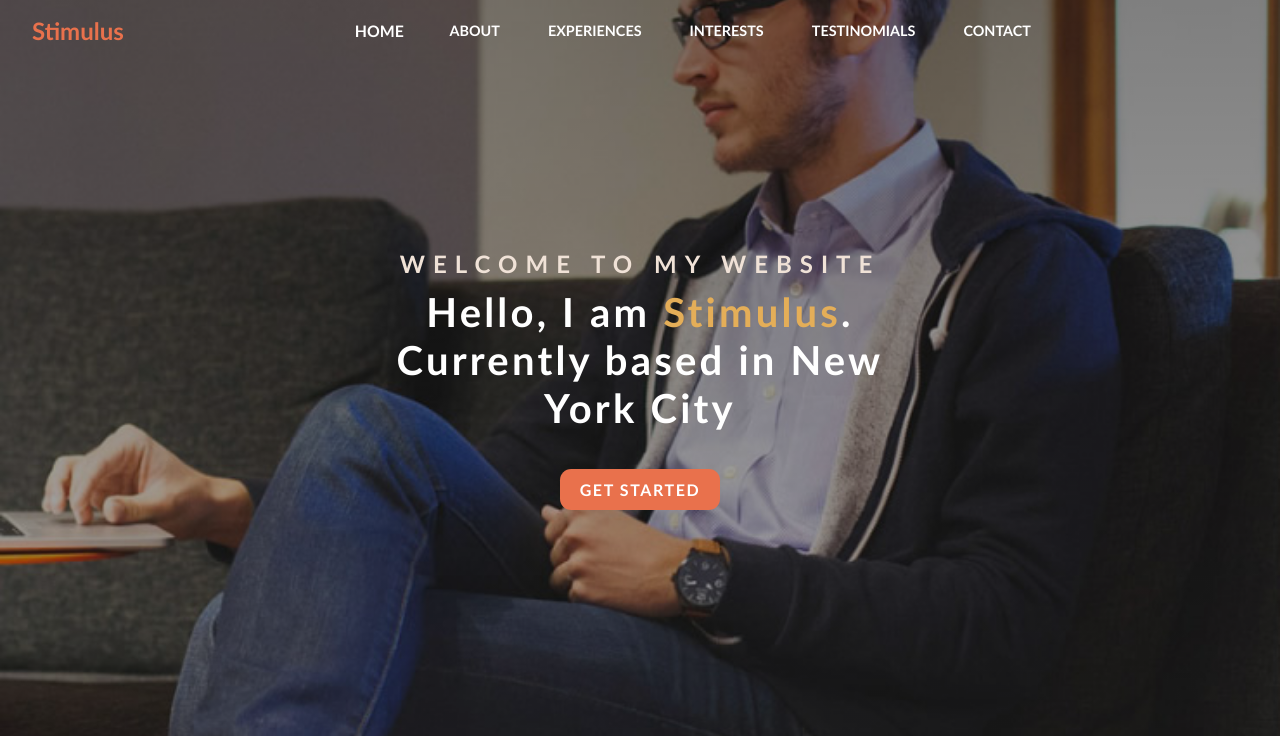
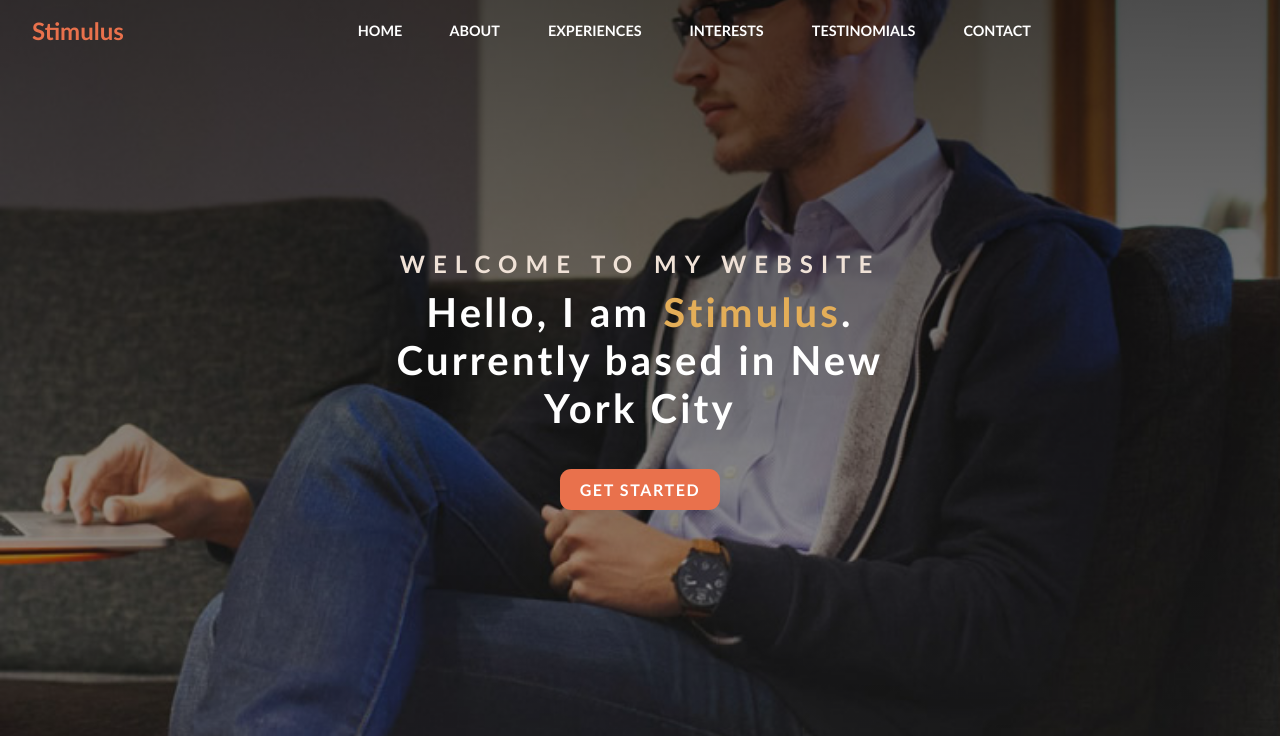
Before and after one commit to sandipshiwakoti/Stimulus, a plain HTML site: page index.html in a window 1280 px wide. In both pictures the pointer is over the link "HOME". Shown: the top 736 px of the page. Drawn offline with Linux system fonts and the light colour scheme.

Commit message:
lineargradient of hero background changed

```diff
--- a/css/style.css
+++ b/css/style.css
@@ -132,7 +132,8 @@ img {
 }
 
 .nav-link:hover {
-    color: var(--coral);
+    background-color: var(--coral);
+    color: var(--mainWhite);
 }
 
 .show-nav-links {
@@ -188,7 +189,6 @@ img {
     .nav-link:hover {
         background-color: transparent;
         color: yellow;
-        transform: scale(1.1);
     }
 }
 
@@ -198,7 +198,7 @@ img {
 .hero {
     width: 100%;
     height: calc(100vh - 61px);
-    background: linear-gradient(rgba(0, 0, 0, 0.5), rgba(0, 0, 0, 0.3)), url(../img/img-1.png) center/cover no-repeat;
+    background: linear-gradient(rgba(0, 0, 0, 0.7), rgba(0, 0, 0, 0.3)), url(../img/img-1.png) center/cover no-repeat;
     display: flex;
     justify-content: center;
     align-items: center;
```
